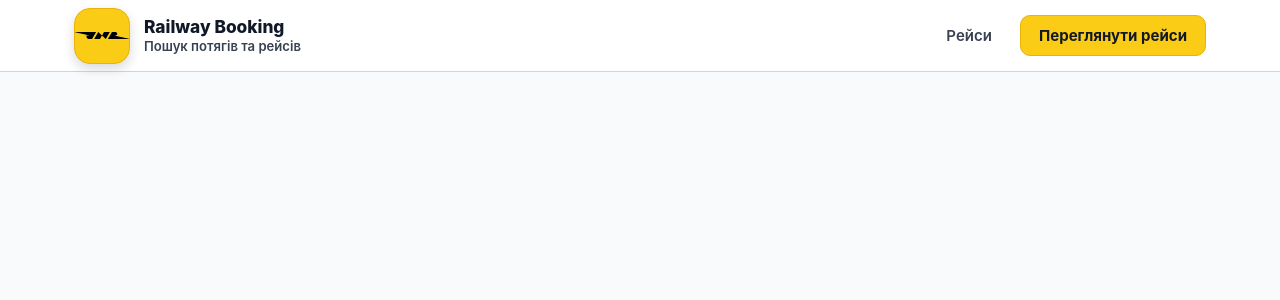
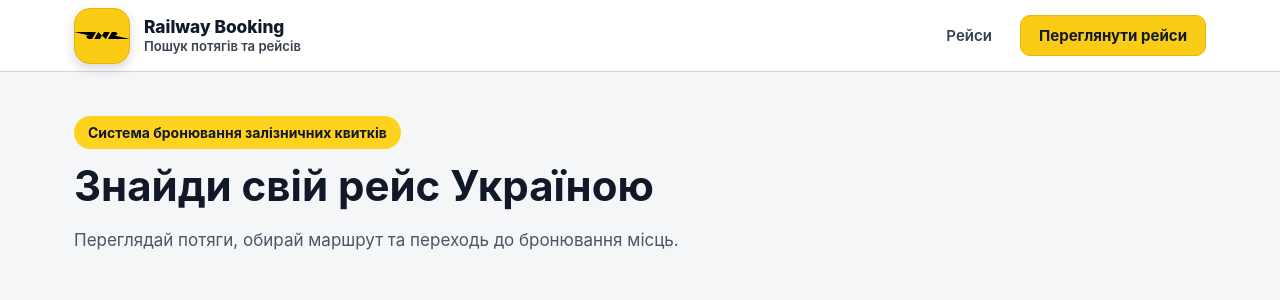
Before and after one commit to Vladus-CPU/WEB-project-railway, a React (Vite) app: page / in a window 1280 px wide. Shown: the top 300 px of the page. Built offline with nearby package versions, Linux system fonts and the light colour scheme.

Commit message:
feat: add Home component and associated styles

```diff
--- a/src/App.jsx
+++ b/src/App.jsx
@@ -1,10 +1,12 @@
-import Header from "./components/header/Header";
+import Header from './components/header/Header';
+import Home from './pages/Home';
 
 function App() {
   return (
-    <div>
+    <>
       <Header/>
-    </div>
+      <Home/>
+    </>
   );
 }
 
--- /dev/null
+++ b/src/pages/Home.jsx
@@ -0,0 +1,19 @@
+import styles from './Home.module.css';
+
+function Home() {
+  return (
+    <main className={styles.home}>
+      <section className={styles.hero}>
+        <div>
+          <p className={styles.badge}>Система бронювання залізничних квитків</p>
+          <h1>Знайди свій рейс Україною</h1>
+          <p className={styles.text}>
+            Переглядай потяги, обирай маршрут та переходь до бронювання місць.
+          </p>
+        </div>
+      </section>
+    </main>
+  );
+}
+
+export default Home;
--- /dev/null
+++ b/src/pages/Home.module.css
@@ -0,0 +1,37 @@
+.home {
+  width: 100%;
+  background-color: #f5f6f8;
+}
+
+.hero {
+  max-width: 1180px;
+  margin: 0 auto;
+  padding: 44px 24px 64px;
+}
+
+.badge {
+  display: inline-block;
+  margin: 0 0 14px;
+  padding: 8px 14px;
+  border-radius: 999px;
+  background-color: #ffd21e;
+  color: #111827;
+  font-size: 14px;
+  font-weight: 700;
+}
+
+h1 {
+  margin: 0;
+  max-width: 620px;
+  font-size: 42px;
+  line-height: 1.1;
+  color: #111827;
+}
+
+.text {
+  max-width: 620px;
+  margin: 18px 0 0;
+  color: #4b5563;
+  font-size: 17px;
+  line-height: 1.6;
+}
```
